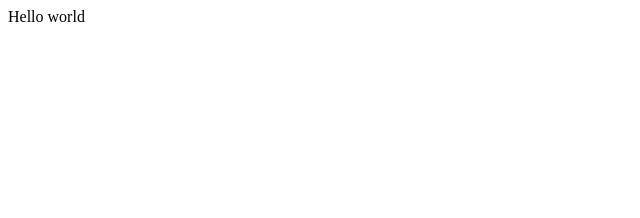
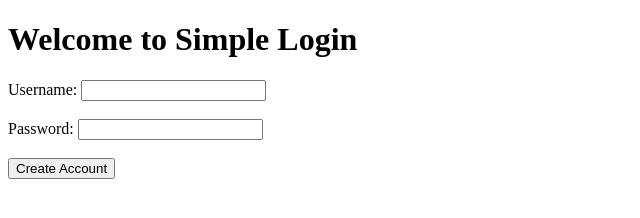
Before and after one commit to EmilJonB/test, a plain HTML site: page index.html in a window 1280 px wide. Shown: the whole page, without its empty margins (0-640 px from the left). Drawn offline with Linux system fonts and the light colour scheme.

Commit message:
login ui

```diff
--- a/index.html
+++ b/index.html
@@ -6,6 +6,27 @@
     <title>Document</title>
 </head>
 <body>
-    Hello world
+
+ <h1>Welcome to Simple Login</h1>
+<form action="/createAccount()" method="post">
+ <label>Username: </label><input type="text" name="Username"><br><br>
+ <label>Password: </label><input type="password" name="Password"><br><br>
+ <input type="submit" value="Create Account" onclick="createAccount()">
+</form>
+
+<table>
+
+
+</table>
+
+<script>
+
+    function createAccount(){
+        alert("Hello World!!!");
+        console.log("Here!")
+    }
+</script>
+
 </body>
+</html
 </html>
```
